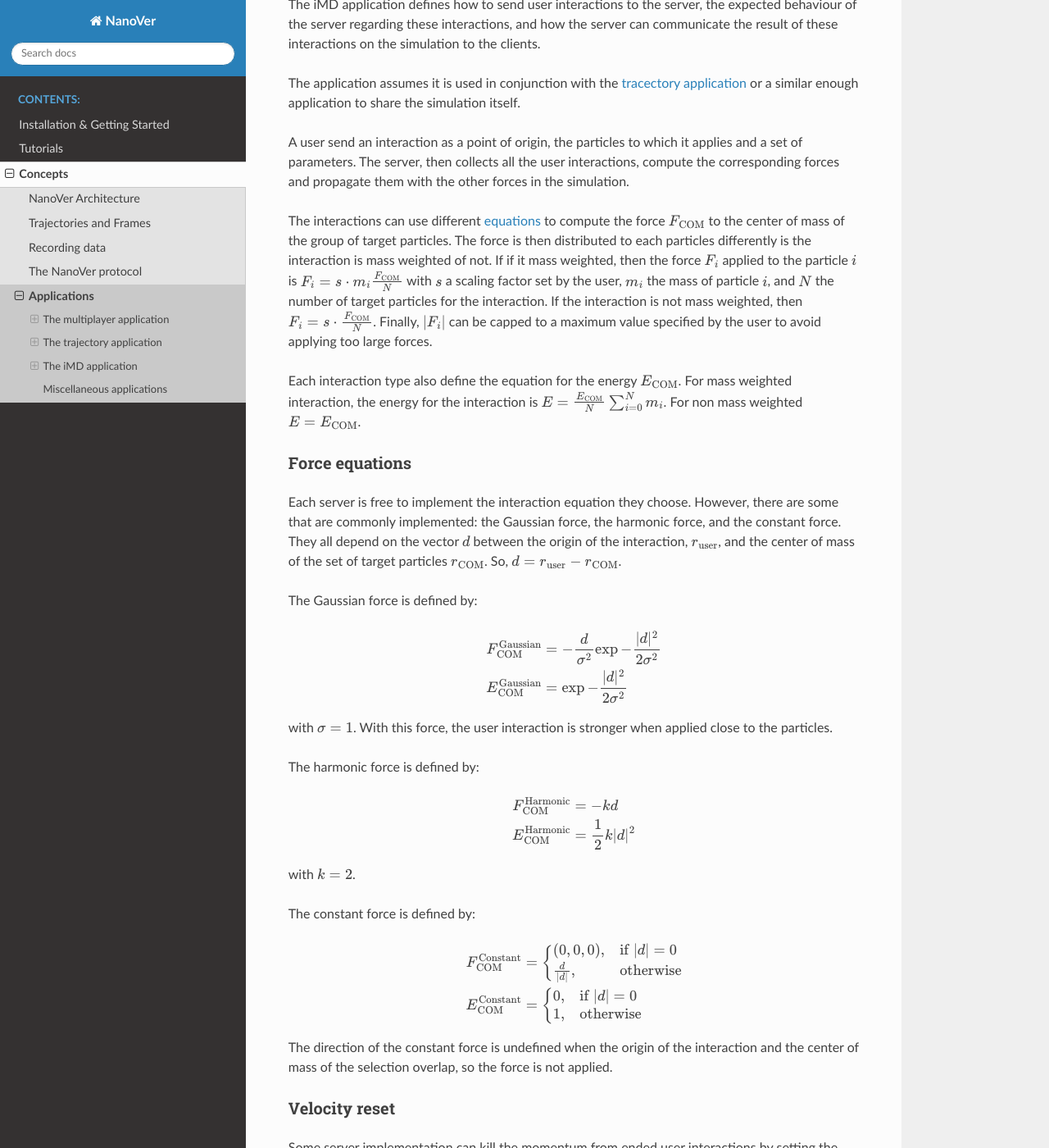
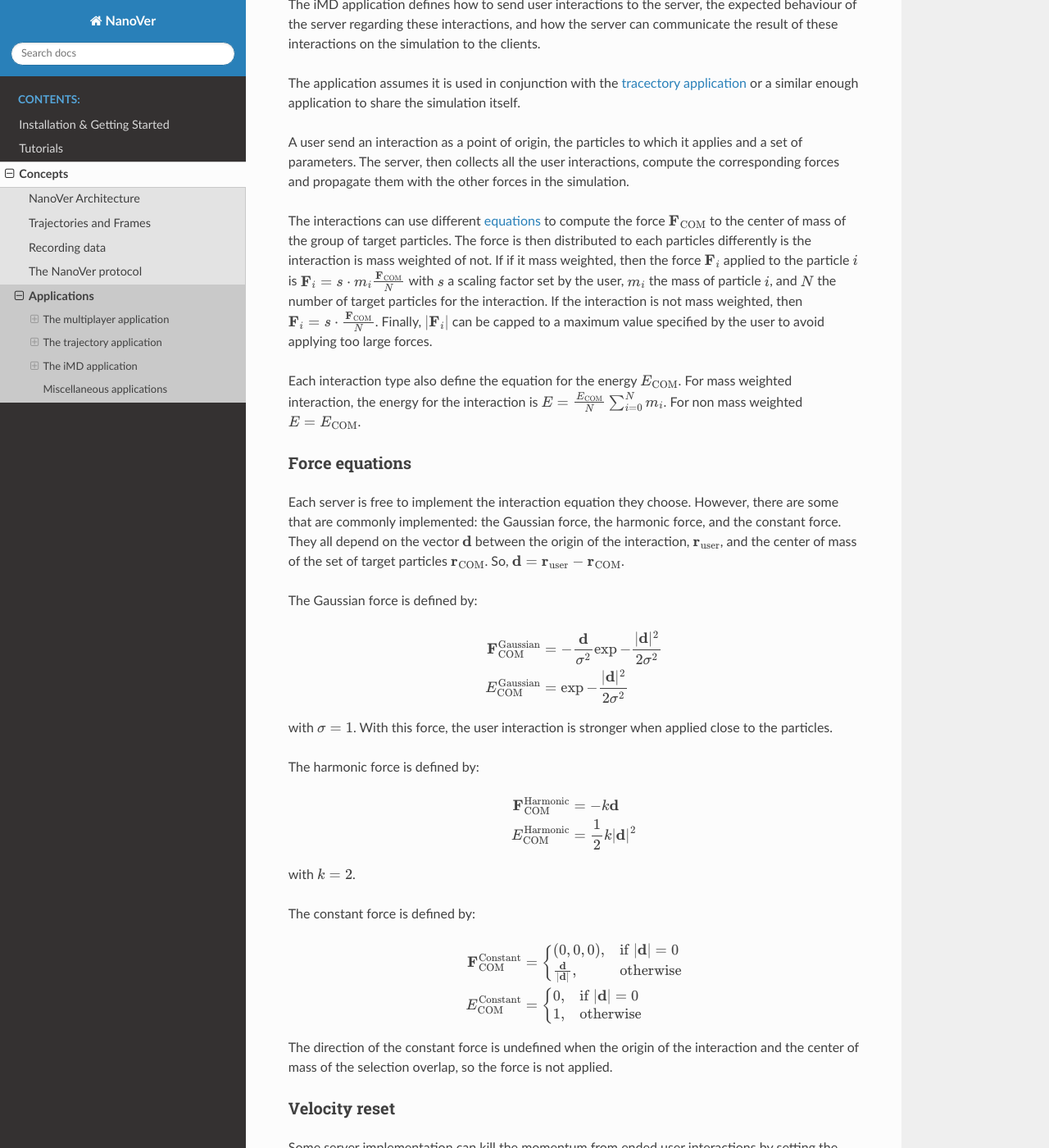
Before and after one commit to IRL2/nanover-docs, a Sphinx documentation site: the page built from source/concepts/applications.rst, in a window 1280 px wide and 1400 px high, scrolled down 10590 px. Shown: the whole window at 82% size. Built offline with Sphinx 7.4.7 and the Read the Docs theme 2.0.0, drawn with Linux system fonts in a browser that asks for light colours; pages that are not in the unit, such as notebooks, are missing from menus; some of the changed text lies outside the part shown.

Commit message:
Change vector notation convention to bold letters

```diff
--- a/source/concepts/applications.rst
+++ b/source/concepts/applications.rst
@@ -230,7 +230,7 @@ The command does not return anything. This leads to the following signature:
 
 Let a set of players :math:`P = \{P_0, P_1, ... P_{N - 1}\}`, :math:`N` the number of
 players, and :math:`r` the radius given in argument. Then the center's position
-:math:`C_i` for avatar :math:`i` is computed using polar coordinates converted
+:math:`\mathbf{C}_i` for avatar :math:`i` is computed using polar coordinates converted
 to Cartesian. Each avatar is assigned an angle :math:`\theta_i`:
 
 .. math::
@@ -242,19 +242,19 @@ Then the positions is:
 .. math::
 
   \begin{align}
-  C_i &= \begin{bmatrix}
+  \mathbf{C}_i &= \begin{bmatrix}
     r\cos{\theta_i}\\
     0\\
     r\sin{\theta_i}\\
   \end{bmatrix}
   \end{align}
 
-The rotation :math:`R_i` is expressed as a quaternion and is defined as:
+The rotation :math:`\mathbf{R}_i` is expressed as a quaternion and is defined as:
 
 .. math::
 
    \begin{align}
-   R_i &= \begin{bmatrix}
+   \mathbf{R}_i &= \begin{bmatrix}
      0\\
      \sin{\frac{1}{2} \big(-\theta_i - \frac{2\pi}{N}\big)}\\
      0\\
@@ -568,14 +568,14 @@ interactions, compute the corresponding forces and propagate them with the
 other forces in the simulation.
 
 The interactions can use different :ref:`equations <force-equations>` to
-compute the force :math:`F_{\text{COM}}` to the center of mass of the group of
+compute the force :math:`\mathbf{F}_{\text{COM}}` to the center of mass of the group of
 target particles. The force is then distributed to each particles differently
 is the interaction is mass weighted of not. If if it mass weighted, then the
-force :math:`F_i` applied to the particle :math:`i` is :math:`F_i = s \cdot m_i
-\frac{F_{\text{COM}}}{N}` with :math:`s` a scaling factor set by the user,
+force :math:`\mathbf{F}_i` applied to the particle :math:`i` is :math:`\mathbf{F}_i = s \cdot m_i
+\frac{\mathbf{F}_{\text{COM}}}{N}` with :math:`s` a scaling factor set by the user,
 :math:`m_i` the mass of particle :math:`i`, and :math:`N` the number of target
 particles for the interaction. If the interaction is not mass weighted, then
-:math:`F_i = s \cdot \frac{F_{\text{COM}}}{N}`. Finally, :math:`|F_i|` can be
+:math:`\mathbf{F}_i = s \cdot \frac{\mathbf{F}_{\text{COM}}}{N}`. Finally, :math:`|\mathbf{F}_i|` can be
 capped to a maximum value specified by the user to avoid applying too large
 forces.
 
@@ -591,18 +591,18 @@ Force equations
 
 Each server is free to implement the interaction equation they choose. However,
 there are some that are commonly implemented: the Gaussian force, the harmonic
-force, and the constant force. They all depend on the vector :math:`d` between
-the origin of the interaction, :math:`r_{\text{user}}`, and the center of mass
-of the set of target particles :math:`r_{\text{COM}}`. So, :math:`d =
-r_{\text{user}} - r_{\text{COM}}`.
+force, and the constant force. They all depend on the vector :math:`\mathbf{d}` between
+the origin of the interaction, :math:`\mathbf{r}_{\text{user}}`, and the center of mass
+of the set of target particles :math:`\mathbf{r}_{\text{COM}}`. So, :math:`\mathbf{d} =
+\mathbf{r}_{\text{user}} - \mathbf{r}_{\text{COM}}`.
 
 The Gaussian force is defined by:
 
 .. math::
 
    \begin{align}
-      F_{\text{COM}}^{\text{Gaussian}} &= -\frac{d}{\sigma^2}\exp{-\frac{|d| ^2}{2\sigma^2}} \\
-      E_{\text{COM}}^{\text{Gaussian}} &= \exp{-\frac{|d|^2}{2\sigma^2}}
+      \mathbf{F}_{\text{COM}}^{\text{Gaussian}} &= -\frac{\mathbf{d}}{\sigma^2}\exp{-\frac{| \mathbf{d} | ^2}{2\sigma^2}} \\
+      E_{\text{COM}}^{\text{Gaussian}} &= \exp{-\frac{| \mathbf{d} |^2}{2\sigma^2}}
    \end{align}
 
 with :math:`\sigma = 1`. With this force, the user interaction is stronger when
@@ -613,8 +613,8 @@ The harmonic force is defined by:
 .. math::
 
    \begin{align}
-   F_{\text{COM}}^{\text{Harmonic}} &= -kd \\
-   E_{\text{COM}}^{\text{Harmonic}} &= \frac{1}{2}k|d|^2
+   \mathbf{F}_{\text{COM}}^{\text{Harmonic}} &= -k \mathbf{d} \\
+   E_{\text{COM}}^{\text{Harmonic}} &= \frac{1}{2}k| \mathbf{d} |^2
    \end{align}
 
 with :math:`k = 2`.
@@ -624,14 +624,14 @@ The constant force is defined by:
 .. math::
 
    \begin{align}
-    F_{\text{COM}}^{\text{Constant}} &=
+    \mathbf{F}_{\text{COM}}^{\text{Constant}} &=
     \begin{cases}
-      (0, 0, 0),& \text{if } |d| = 0 \\
-      \frac{d}{|d|},& \text{otherwise}
+      (0, 0, 0),& \text{if } | \mathbf{d} | = 0 \\
+      \frac{ \mathbf{d} }{| \mathbf{d} |},& \text{otherwise}
     \end{cases} \\
     E_{\text{COM}}^{\text{Constant}} &=
     \begin{cases}
-      0,& \text{if } |d| = 0 \\
+      0,& \text{if } | \mathbf{d} | = 0 \\
       1,& \text{otherwise}
     \end{cases}
    \end{align}
```
